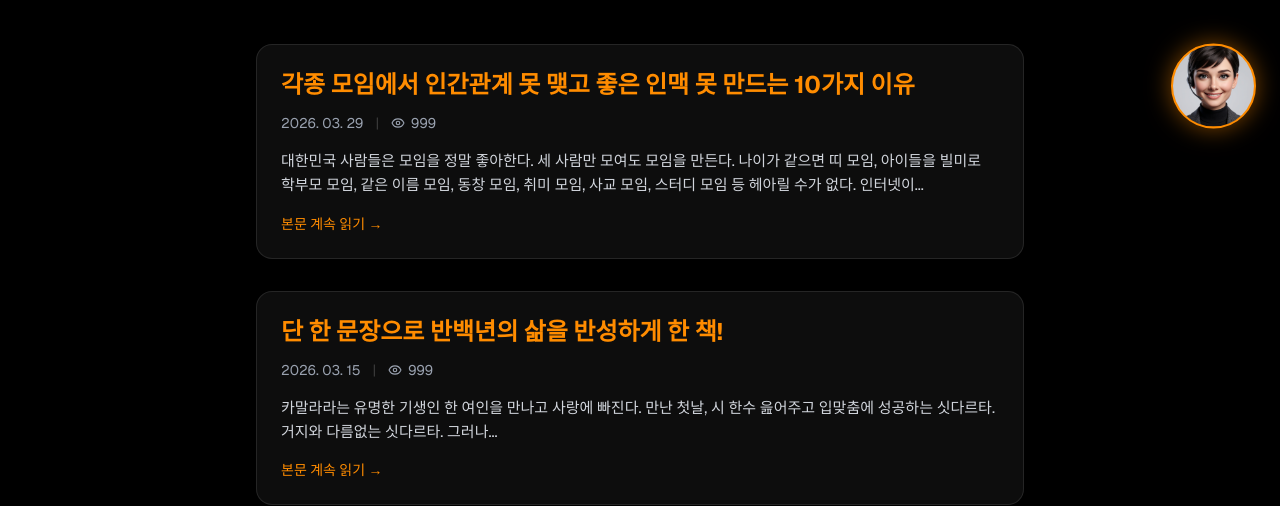
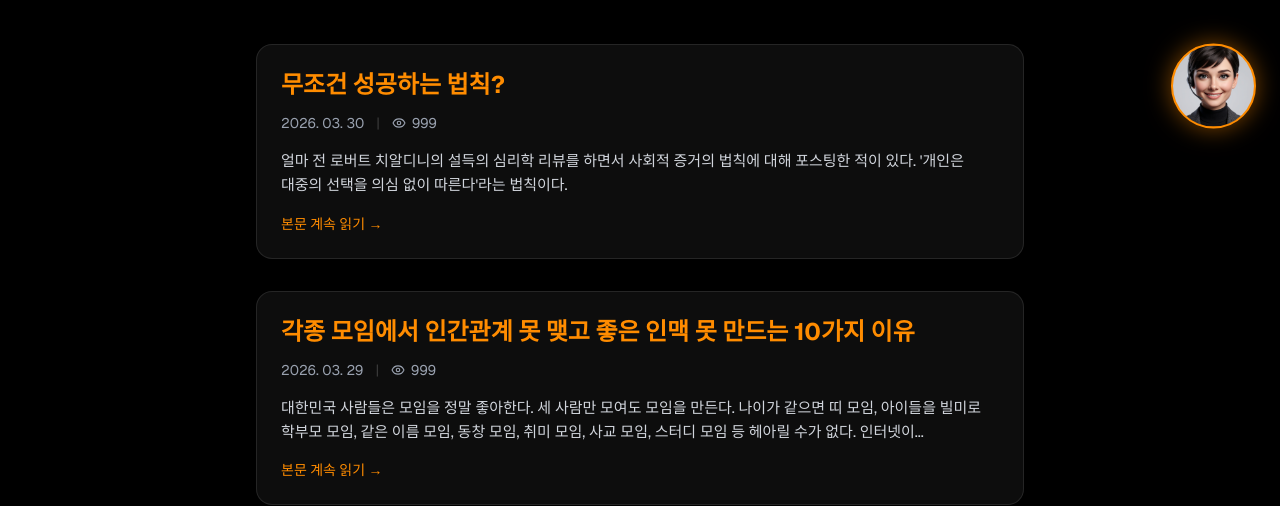
Before and after one commit to inewscom100454-spec/younghyun-homepage, a Next.js app: page /knowledge in a window 1280 px wide. Shown: the part 314-820 px from the top of the page. Built offline with nearby package versions, Linux system fonts and the light colour scheme; no server answers; sample sign-in values are in the browser's storage.

Commit message:
content: add 'law of success' post to knowledge page

```diff
--- a/src/app/knowledge/page.tsx
+++ b/src/app/knowledge/page.tsx
@@ -24,6 +24,15 @@ export default async function KnowledgePage() {
 
         <div className="space-y-8">
           <KnowledgeCard
+            id="post-success-law"
+            title="무조건 성공하는 법칙?"
+            date="2026. 03. 30"
+            initialViews={999}
+            previewText="얼마 전 로버트 치알디니의 설득의 심리학 리뷰를 하면서 사회적 증거의 법칙에 대해 포스팅한 적이 있다. '개인은 대중의 선택을 의심 없이 따른다'라는 법칙이다."
+            link="https://blog.naver.com/newsad1/222911057847"
+          />
+
+          <KnowledgeCard
             id="post-human-relations"
             title="각종 모임에서 인간관계 못 맺고 좋은 인맥 못 만드는 10가지 이유"
             date="2026. 03. 29"
```
